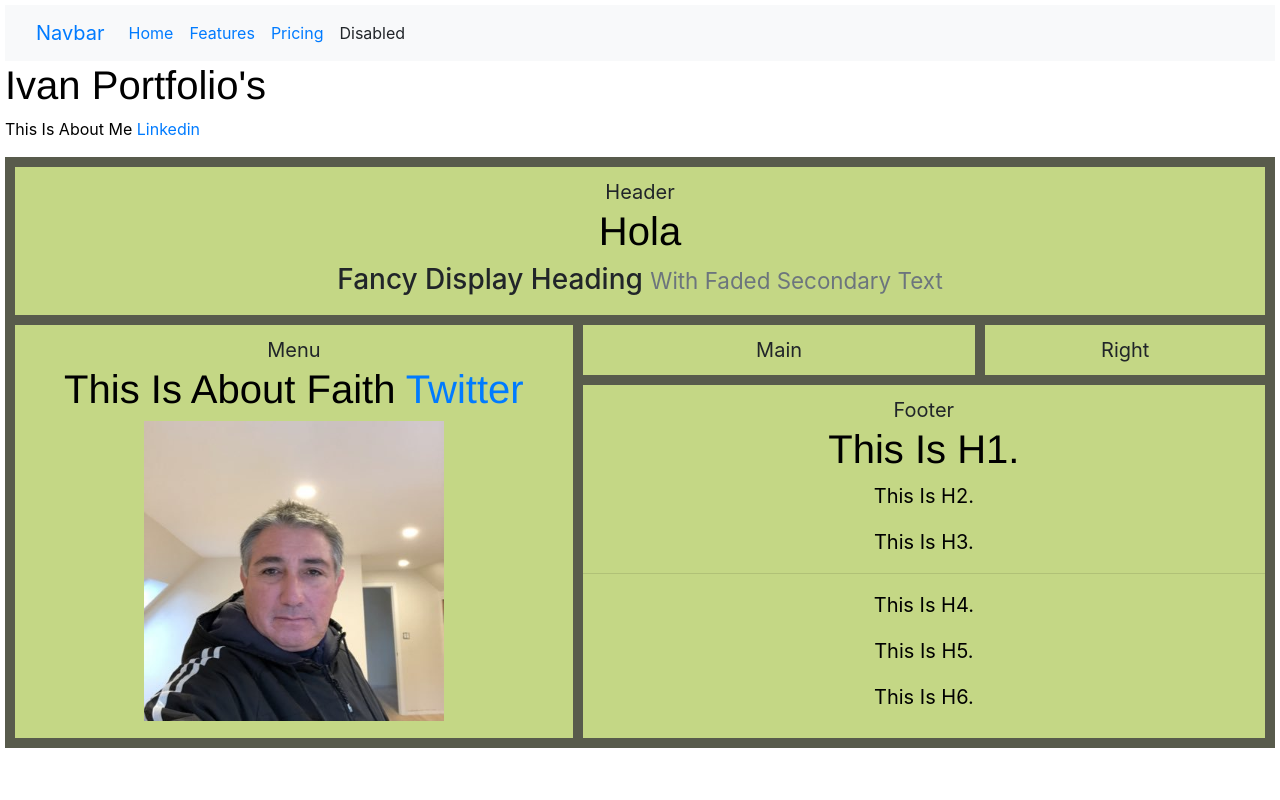
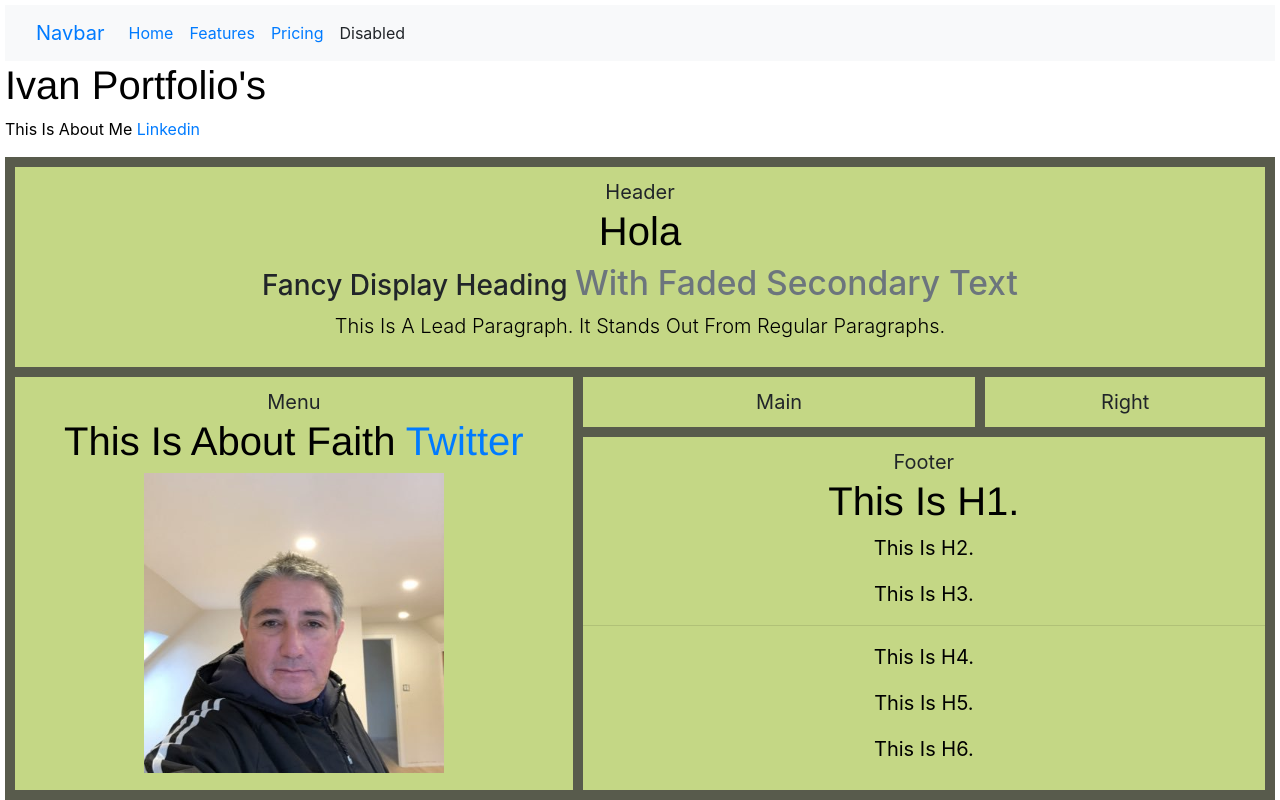
Before and after one commit to iguembes/iguembes.github.io, a plain HTML site: page index.html in a window 1280 px wide. Drawn offline with nearby package versions, Linux system fonts and the light colour scheme.

Commit message:
Practicing

```diff
--- a/index.html
+++ b/index.html
@@ -43,8 +43,11 @@
    <h1>Hola</h1>
    <h3>
     Fancy display heading
-    <small class="text-muted">With faded secondary text</small>
+    <big class="text-muted">With faded secondary text</big>
   </h3>
+  <p class="lead">
+    This is a lead paragraph. It stands out from regular paragraphs.
+  </p>
   </div>
   <div class="item2">Menu
     <h1>This is about faith <a href="https://twitter.com/Dario1969" target="_blank">Twitter</a></h1>
```
